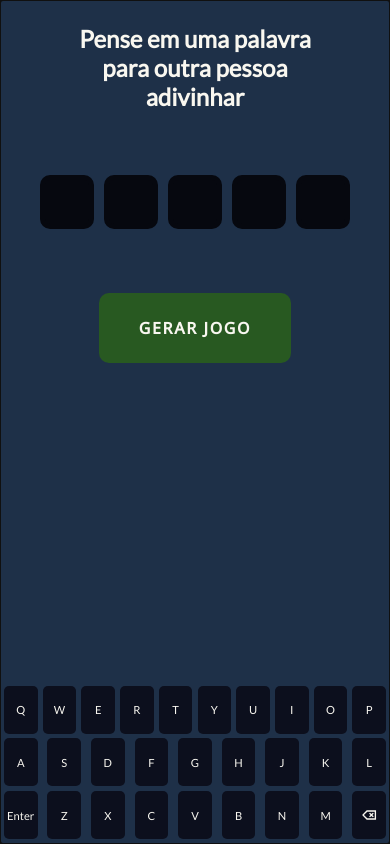
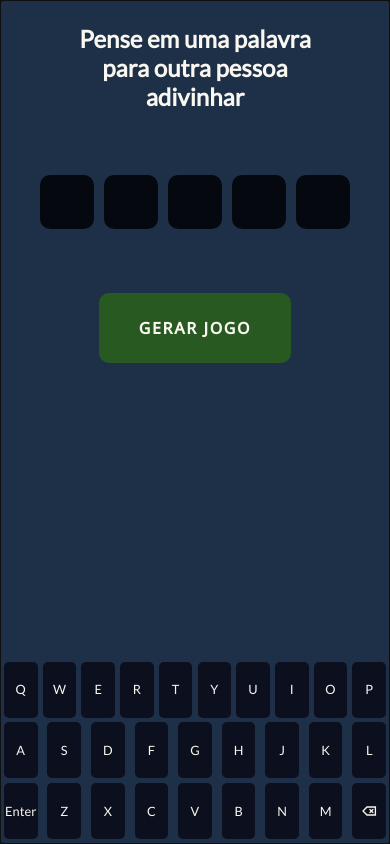
Before and after one commit to GuiArcencio/letradas, a Next.js app: page / in a window 390 px wide. Built offline with nearby package versions, Linux system fonts and the light colour scheme.

Commit message:
more tests with responsiveness

```diff
--- a/styles/Game.module.scss
+++ b/styles/Game.module.scss
@@ -60,6 +60,7 @@
 
 @media (max-width: 650px) {
     .content {
+        max-height: 100%;
         header {
             margin-top: 0.4rem;
         }
--- a/styles/Home.module.scss
+++ b/styles/Home.module.scss
@@ -122,6 +122,10 @@
 }
 
 @media (max-width: 650px) {
+    .content {
+        max-height: 100%;
+    }
+
     .main {
         h1 {
             font-size: 1.5rem;
--- a/styles/Keyboard.module.scss
+++ b/styles/Keyboard.module.scss
@@ -56,9 +56,9 @@
             li {
                 padding: 0 0;
                 width: 2.1rem;
-                height: 3rem;
+                height: 3.5rem;
                 p {
-                    font-size: 0.7rem;
+                    font-size: 0.8rem;
                 }
             }
         }
```
